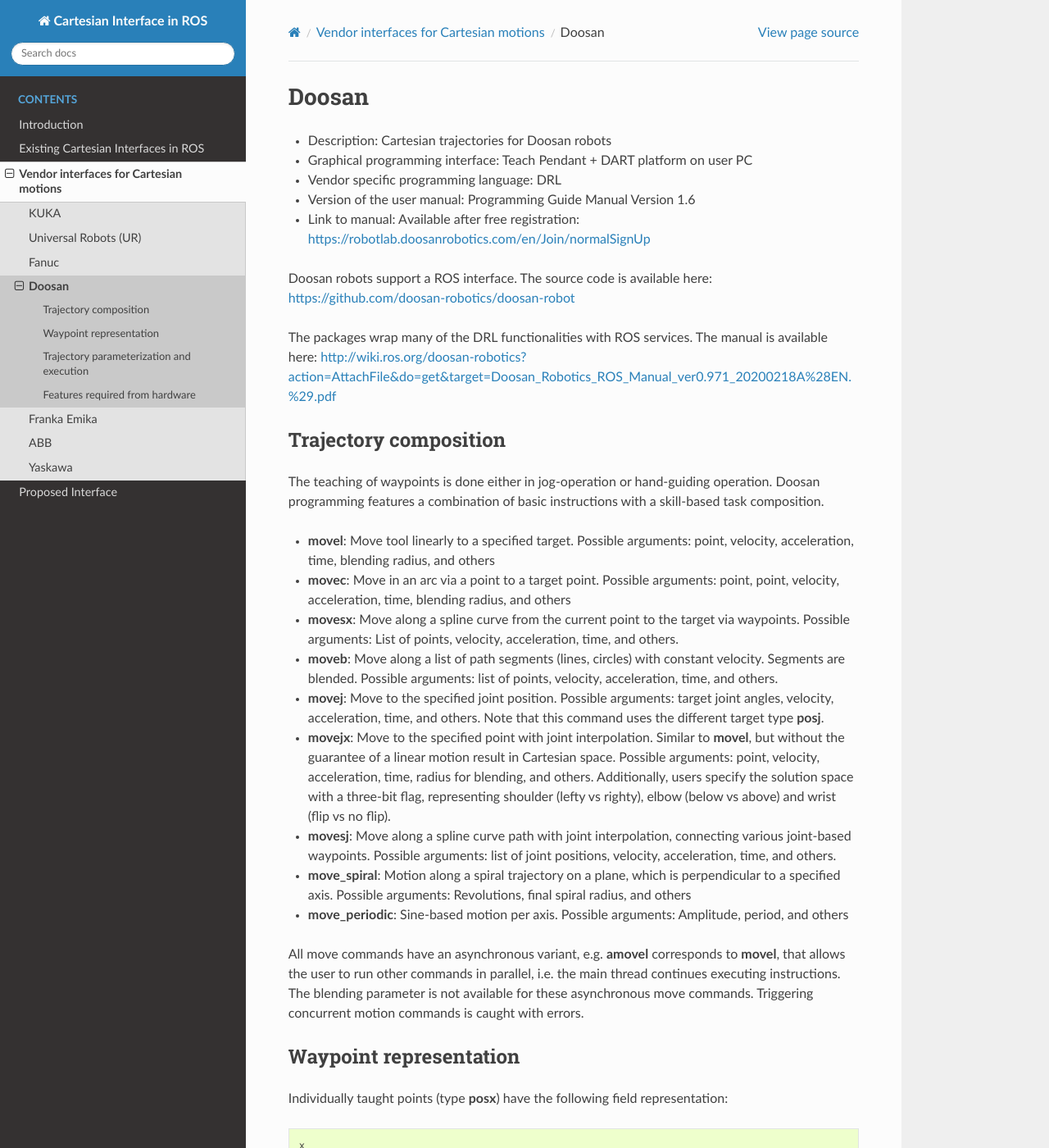
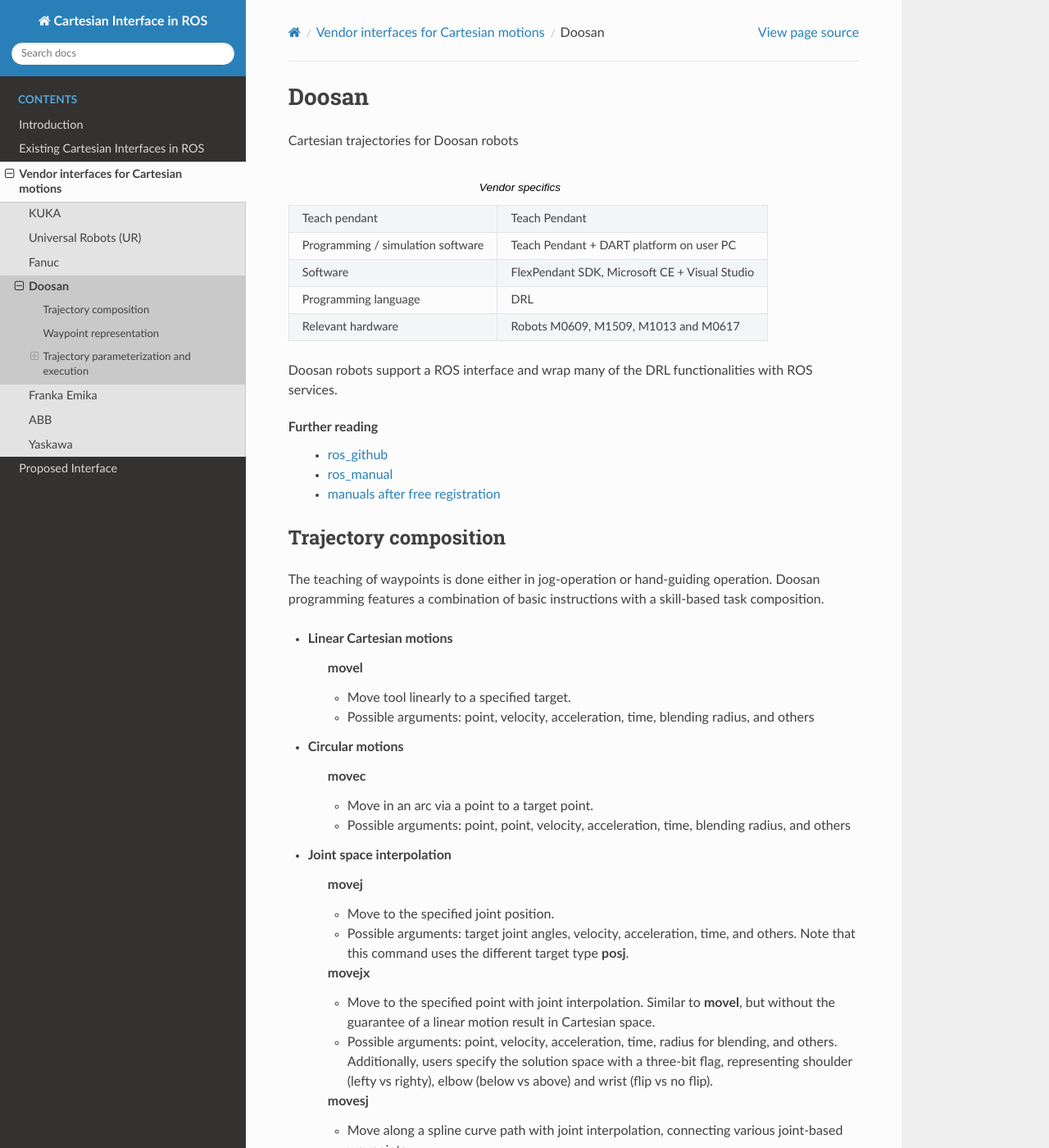
Before and after one commit to fzi-forschungszentrum-informatik/fzi_robot_interface_proposal, a Sphinx documentation site: the page built from source/industry/Doosan.rst, in a window 1280 px wide and 1400 px high. Shown: the whole window at 82% size. Built offline with Sphinx 7.4.7 and the Read the Docs theme 2.0.0, drawn with Linux system fonts in a browser that asks for light colours; some of the changed text lies outside the part shown.

Commit message:
Clean-up layout for Doosan interface

```diff
--- a/source/industry/Doosan.rst
+++ b/source/industry/Doosan.rst
@@ -1,16 +1,28 @@
 Doosan
 ======
-* Description: Cartesian trajectories for Doosan robots
-* Graphical programming interface: Teach Pendant + DART platform on user PC
-* Vendor specific programming language: DRL
-* Version of the user manual: Programming Guide Manual Version 1.6
-* Link to manual: Available after free registration: https://robotlab.doosanrobotics.com/en/Join/normalSignUp
 
-Doosan robots support a ROS interface.
-The source code is available here: https://github.com/doosan-robotics/doosan-robot
+.. _manuals after free registration: https://robotlab.doosanrobotics.com/en/Join/normalSignUp
+.. _ros_github: https://github.com/doosan-robotics/doosan-robot
+.. _ros_manual: http://wiki.ros.org/doosan-robotics?action=AttachFile&do=get&target=Doosan_Robotics_ROS_Manual_ver0.971_20200218A%28EN.%29.pdf
 
-The packages wrap many of the DRL functionalities with ROS services.
-The manual is available here: http://wiki.ros.org/doosan-robotics?action=AttachFile&do=get&target=Doosan_Robotics_ROS_Manual_ver0.971_20200218A%28EN.%29.pdf
+Cartesian trajectories for Doosan robots
+
+.. table:: Vendor specifics
+
+  =================================   =======================================
+  Teach pendant                       Teach Pendant
+  Programming / simulation software   Teach Pendant + DART platform on user PC
+  Software                            FlexPendant SDK, Microsoft CE + Visual Studio
+  Programming language                DRL
+  Relevant hardware                   Robots M0609, M1509, M1013 and M0617
+  =================================   =======================================
+
+Doosan robots support a ROS interface and wrap many of the DRL functionalities with ROS services.
+
+**Further reading**
+  * `ros_github`_
+  * `ros_manual`_
+  * `manuals after free registration`_
 
 Trajectory composition
 ----------------------
@@ -18,34 +30,63 @@ The teaching of waypoints is done either in jog-operation or hand-guiding operat
 Doosan programming features a combination of basic instructions with a skill-based task composition.
 
 
-* **movel**: Move tool linearly to a specified target. Possible arguments: point, velocity, acceleration, time, blending radius, and others
+* Linear Cartesian motions
+   **movel**
 
-* **movec**: Move in an arc via a point to a target point. Possible arguments:
-  point, point, velocity, acceleration, time, blending radius, and others
+   * Move tool linearly to a specified target.
+   * Possible arguments: point, velocity, acceleration, time, blending radius, and others
 
-* **movesx**: Move along a spline curve from the current point to the target via waypoints. Possible arguments: List of points, velocity, acceleration, time, and others.
+* Circular motions
+   **movec**
 
-* **moveb**: Move along a list of path segments (lines, circles) with constant
-  velocity. Segments are blended. Possible arguments: list of points, velocity,
-  acceleration, time, and others.
+   * Move in an arc via a point to a target point.
+   * Possible arguments: point, point, velocity, acceleration, time, blending radius, and others
 
-* **movej**: Move to the specified joint position. Possible arguments: target
-  joint angles, velocity, acceleration, time, and others. Note that this command uses the different target type **posj**.
+* Joint space interpolation
+   **movej**
 
-* **movejx**: Move to the specified point with joint interpolation. Similar to
-  **movel**, but without the guarantee of a linear motion result in Cartesian
-  space. Possible arguments: point, velocity, acceleration, time, radius for
-  blending, and others. Additionally, users specify the solution space with a
-  three-bit flag, representing shoulder (lefty vs righty), elbow (below vs
-  above) and wrist (flip vs no flip).
+   * Move to the specified joint position.
+   * Possible arguments: target joint angles, velocity, acceleration, time, and others. Note that this command uses the different target type **posj**.
 
-* **movesj**: Move along a spline curve path with joint interpolation,
-  connecting various joint-based waypoints. Possible arguments: list of joint
-  positions, velocity, acceleration, time, and others.
+   **movejx**
 
-* **move_spiral**: Motion along a spiral trajectory on a plane, which is perpendicular to a specified axis. Possible arguments: Revolutions, final spiral radius, and others
+   * Move to the specified point with joint interpolation. Similar to
+     **movel**, but without the guarantee of a linear motion result in
+     Cartesian space.
+   * Possible arguments: point, velocity, acceleration, time, radius for
+     blending, and others. Additionally, users specify the solution space with
+     a three-bit flag, representing shoulder (lefty vs righty), elbow (below vs
+     above) and wrist (flip vs no flip).
 
-* **move_periodic**: Sine-based motion per axis. Possible arguments: Amplitude, period, and others
+   **movesj**
+
+   * Move along a spline curve path with joint interpolation, connecting
+     various joint-based waypoints.
+   * Possible arguments: list of joint positions, velocity, acceleration, time,
+     and others.
+
+* Additional
+   **movesx**
+
+   * Move along a spline curve from the current point to the target via waypoints.
+   * Possible arguments: List of points, velocity, acceleration, time, and others.
+
+   **moveb**
+
+   * Move along a list of path segments (lines, circles) with constant
+     velocity. Segments are blended.
+   * Possible arguments: list of points, velocity, acceleration, time, and
+     others.
+
+   **move_spiral**
+
+   * Motion along a spiral trajectory on a plane, which is perpendicular to a specified axis.
+   * Possible arguments: Revolutions, final spiral radius, and others
+
+   **move_periodic**
+
+   * Sine-based motion per axis.
+   * Possible arguments: Amplitude, period, and others
 
 All move commands have an asynchronous variant, e.g. **amovel** corresponds to
 **movel**, that allows the user to run other commands in parallel, i.e. the
@@ -72,7 +113,9 @@ Individual points can be saved in various reference frames.
 Trajectory parameterization and execution
 -----------------------------------------
 
-* Specification of velocity
+Specification of velocity
+~~~~~~~~~~~~~~~~~~~~~~~~~
+
    - In form of a speed argument to move instructions. The speed is valid until
      the next point
    - Global adjustments of task space velocity with the **set_velx** function.
@@ -81,29 +124,31 @@ Trajectory parameterization and execution
    - Global, trajectory-wide setting with **change_operation_speed** as a
      percentage of the current speed setting
 
-* Specification of acceleration
+Specification of acceleration
+~~~~~~~~~~~~~~~~~~~~~~~~~~~~~
+
    - In form of a max acceleration argument to move instructions.
    - Global adjustments of task space acceleration with **set_accx**. This is also
      taken as default for the move commands **movel, movec** and **movesx**.
 
-* Blending
+Blending
+~~~~~~~~
+
    - Can be started and stopped with **begin_blend** and **end_blend**,
      respectively. Upon activation, all points get blended during execution.
    - Alternatively, segments can be executed with **moveb**, which is a constant velocity
      blending motion for a path of given move segments.
 
-* Parallel IO operations
+Parallel IO operations
+~~~~~~~~~~~~~~~~~~~~~~
+
    - I/O operations are managed independently of trajectory execution
    - Users can trigger them e.g. with the asynchronous move instructions for individual segments.
 
-* Online (real-time) trajectory modifications
+Online (real-time) trajectory modifications
+~~~~~~~~~~~~~~~~~~~~~~~~~~~~~~~~~~~~~~~~~~~
+
    - Supports compliant trajectory execution, in which preference is given to
      force control over motion control for in-contact tasks
    - Trajectories can be modified with the threaded **alter_motion** function
      with a cycle time of 100ms.
-
-Features required from hardware
--------------------------------
-* Applicable to robots M0609, M1509, M1013 and M0617.
-* Cartesian position and velocity control interfaces on the robots.
-* Cartesian force-torque meassurements and online-adaptation of motion commands
```
